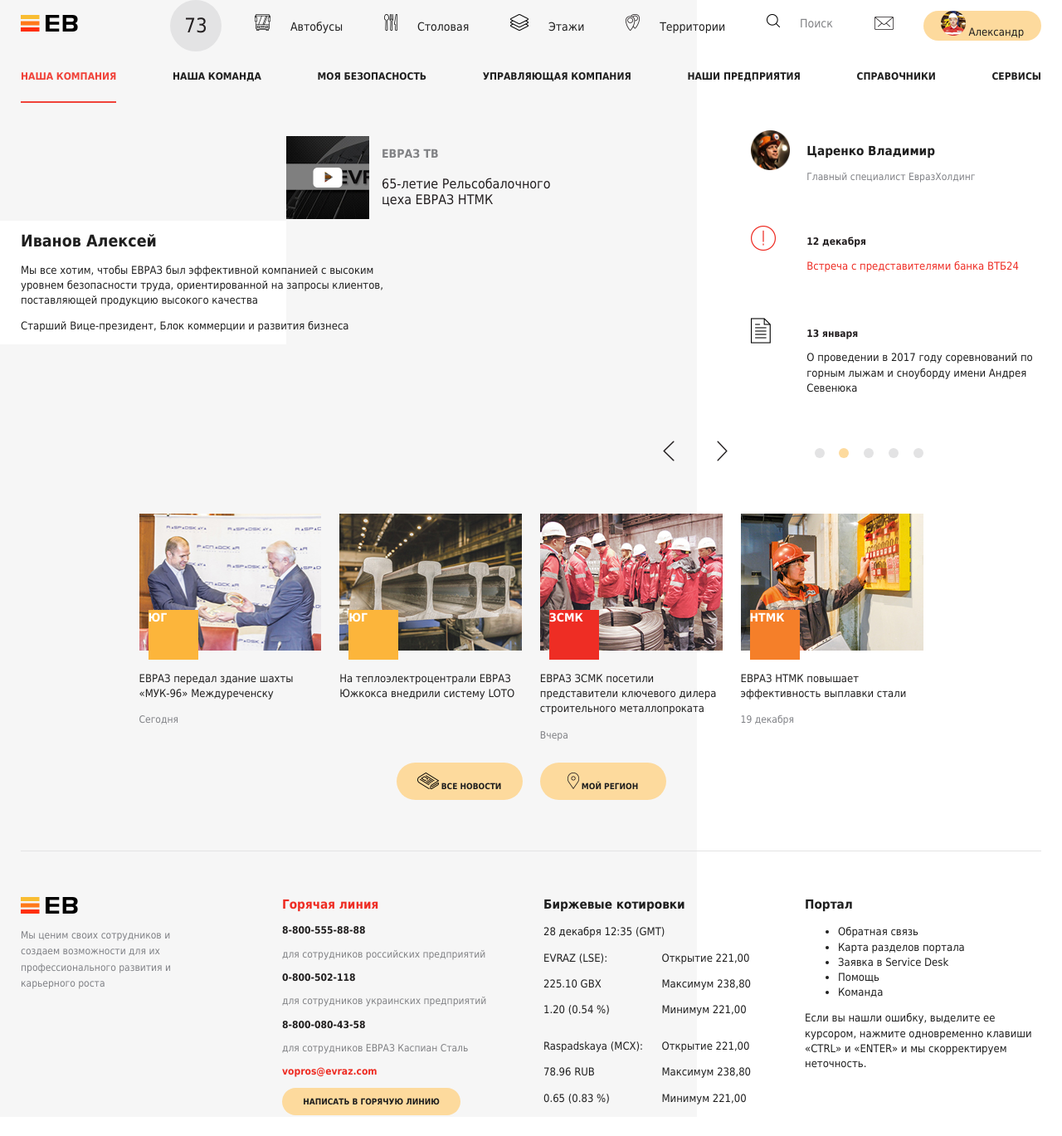
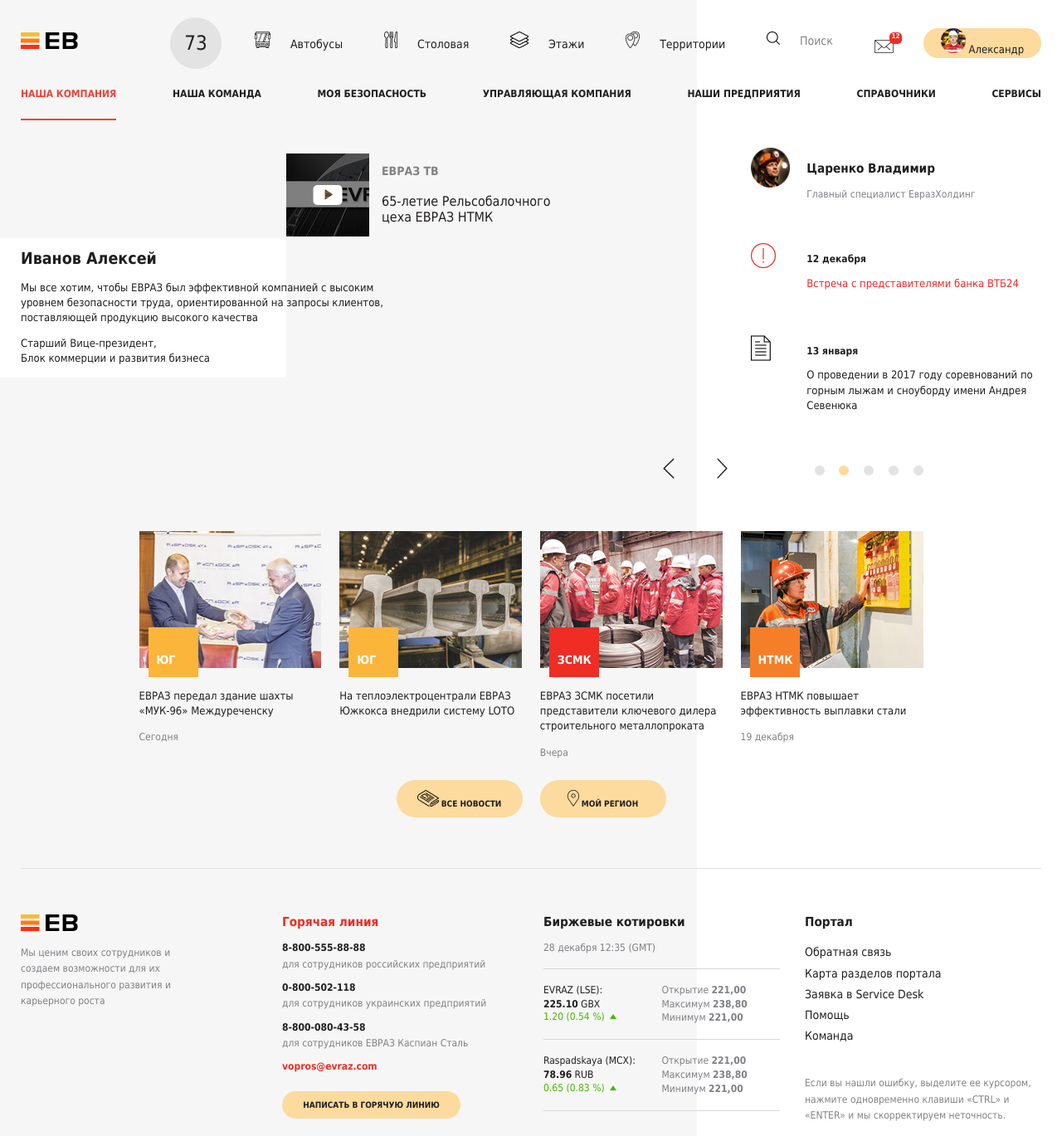
Before and after one commit to avylando/test_task, a website: page index.html in a window 1280 px wide. Shown: the whole page at 83% size. Before the commit the page ends 1346 px from the top, so only its background shows below. Drawn offline with nearby package versions, Linux system fonts and the light colour scheme; files that its build step writes are made by us from their sources.

Commit message:
End of styling

```diff
--- a/index.html
+++ b/index.html
@@ -61,8 +61,10 @@
             </ul>
             <ul class="page-header__user-menu user-menu">
               <li class="user-menu__item user-menu__item--messages">
-                <img src="img/icon-message.png" alt="message" width="23" height="16">
-                <a href="http://"></a>
+                <a class="user-menu__link user-menu__link--messages" href="http://">
+                  <img src="img/icon-message.png" alt="message" width="23" height="16">
+                  <div class="user-menu__label-messages">12</div>
+                </a>
               </li>
               <li class="user-menu__item user-menu__item--login">
                 <img src="img/icon-user.png" alt="user" width="30" height="30">
@@ -120,7 +122,8 @@
               <h2 class="quote__title">Иванов Алексей</h2>
               <p class="quote__text">Мы все хотим, чтобы ЕВРАЗ был эффективной компанией с высоким уровнем безопасности труда, ориентированной на
                 запросы клиентов, поставляющей продукцию высокого качества</p>
-              <p class="quote__sign">Старший Вице-президент, Блок коммерции и развития бизнеса</p>
+              <p class="quote__sign">Старший Вице-президент,
+                <br>Блок коммерции и развития бизнеса</p>
             </div>
 
           </div>
@@ -243,8 +246,7 @@
 
           <div class="page-footer__block page-footer__block--firm">
             <img src="img/logo.png" alt="Evraz" class="page-footer__logo">
-            <p class="page-footer__credo">Мы ценим своих сотрудников и создаем возможности
-              для их профессионального развития и карьерного роста</p>
+            <p class="page-footer__credo">Мы ценим своих сотрудников и создаем возможности для их профессионального развития и карьерного роста</p>
           </div>
 
           <div class="page-footer__block page-footer__block--contacts">
@@ -274,37 +276,39 @@
               <div class="exchange-table__body">
                 <div class="exchange-table__row">
                   <div class="exchange-table__cell">
-                    <p class="exchange__cell-item exchange__cell-item--type">EVRAZ (LSE):</p>
-                    <p class="exchange__cell-item exchange__cell-item--current">225.10 GBX</p>
-                    <p class="exchange__cell-item exchange__cell-item--changes">1.20 (0.54 %)</p>
+                    <p class="exchange-table__cell-item exchange-table__cell-item--type">EVRAZ (LSE):</p>
+                    <p class="exchange-table__cell-item exchange-table__cell-item--current">
+                      <span class="exchange-table__value">225.10</span> GBX</p>
+                    <p class="exchange-table__cell-item exchange-table__cell-item--changes">1.20 (0.54 %)</p>
                   </div>
                   <div class="exchange-table__cell">
-                    <p class="exchange__cell-item exchange__cell-item--course">Открытие
-                      <span class="exhange__value">221,00</span>
+                    <p class="exchange-table__cell-item exchange-table__cell-item--course">Открытие
+                      <span class="exchange-table__value">221,00</span>
                     </p>
-                    <p class="exchange__cell-item exchange__cell-item--course">Максимум
-                      <span class="exhange__value">238,80</span>
+                    <p class="exchange-table__cell-item exchange-table__cell-item--course">Максимум
+                      <span class="exchange-table__value">238,80</span>
                     </p>
-                    <p class="exchange__cell-item exchange__cell-item--course">Минимум
-                      <span class="exhange__value">221,00</span>
+                    <p class="exchange-table__cell-item exchange-table__cell-item--course">Минимум
+                      <span class="exchange-table__value">221,00</span>
                     </p>
                   </div>
                 </div>
                 <div class="exchange-table__row">
                   <div class="exchange-table__cell">
-                    <p class="exchange__cell-item exchange__cell-item--type">Raspadskaya (MCX):</p>
-                    <p class="exchange__cell-item exchange__cell-item--current">78.96 RUB</p>
-                    <p class="exchange__cell-item exchange__cell-item--changes">0.65 (0.83 %)</p>
+                    <p class="exchange-table__cell-item exchange-table__cell-item--type">Raspadskaya (MCX):</p>
+                    <p class="exchange-table__cell-item exchange-table__cell-item--current">
+                      <span class="exchange-table__value">78.96</span> RUB</p>
+                    <p class="exchange-table__cell-item exchange-table__cell-item--changes">0.65 (0.83 %)</p>
                   </div>
                   <div class="exchange-table__cell">
-                    <p class="exchange__cell-item exchange__cell-item--course">Открытие
-                      <span class="exhange__value">221,00</span>
+                    <p class="exchange-table__cell-item exchange-table__cell-item--course">Открытие
+                      <span class="exchange-table__value">221,00</span>
                     </p>
-                    <p class="exchange__cell-item exchange__cell-item--course">Максимум
-                      <span class="exhange__value">238,80</span>
+                    <p class="exchange-table__cell-item exchange-table__cell-item--course">Максимум
+                      <span class="exchange-table__value">238,80</span>
                     </p>
-                    <p class="exchange__cell-item exchange__course">Минимум
-                      <span class="exhange__value">221,00</span>
+                    <p class="exchange-table__cell-item exchange-table__cell-item--course">Минимум
+                      <span class="exchange-table__value">221,00</span>
                     </p>
                   </div>
                 </div>
@@ -332,7 +336,8 @@
               </li>
             </ul>
             <p class="page-footer__note">Если вы нашли ошибку, выделите ее курсором, нажмите одновременно клавиши «CTRL» и «ENTER» и мы скорректируем
-              неточность.</p>
+              неточность.
+            </p>
           </div>
 
         </div>
--- a/sass/blocks/exchange-table.scss
+++ b/sass/blocks/exchange-table.scss
@@ -5,6 +5,15 @@
 
 .exchange-table__caption {
   display: table-caption;
+  color: #7f7f85;
+
+  @include txt-mini;
+}
+
+.exchange-table__caption,
+.exchange-table__cell {
+  padding-bottom: 17px;
+  border-bottom: 1px solid $tableborder;
 }
 
 .exchange-table__body {
@@ -13,9 +22,45 @@
 
 .exchange-table__row {
   display: table-row;
+  height: 45px;
 }
 
 .exchange-table__cell {
   display: table-cell;
   width: 50%;
+  padding-top: 17px;
 }
+
+.exchange-table__cell-item {
+  font-size: 12px;
+  line-height: 16.8px;
+  color: $txtfooter;
+  margin-top: 0;
+  margin-bottom: 0;
+
+  &--changes {
+    position: relative;
+    color: $courseplus;
+
+    @include txt-mini;
+
+    &::after {
+      position: absolute;
+      content: "";
+      top: 4px;
+      left: 80px;
+      width: 8px;
+      height: 7px;
+      background-image: url("../img/icon-arrow-up.png");
+      background-repeat: no-repeat;
+    }
+  }
+
+  &--course {
+    color: $txtgreysecond;
+  }
+}
+
+.exchange-table__value {
+  font-weight: 700;
+}
--- a/sass/blocks/page-footer.scss
+++ b/sass/blocks/page-footer.scss
@@ -6,6 +6,7 @@
   display: flex;
   justify-content: space-between;
   padding-top: 55px;
+  padding-bottom: 36px;
   border-top: 1px solid $borderfooter;
 }
 
@@ -32,7 +33,8 @@
   font-size: 12px;
   line-height: 14.4px;
   font-weight: 700;
-  color: $txtphone;
+  color: $txtfooter;
+  margin-bottom: 3px;
 }
 
 .page-footer__phone-sign {
@@ -44,6 +46,7 @@
 .page-footer__email {
   font-weight: 700;
   color: $txtred;
+  margin-bottom: 22px;
 
   @include txt-mini;
 }
@@ -52,3 +55,18 @@
   text-align: center;
   width: 215px;
 }
+
+.page-footer__menu {
+  font-size: 14px;
+  line-height: 25.2px;
+  color: $txtfooter;
+
+  @include list-unstyle;
+}
+
+.page-footer__note {
+  font-size: 12px;
+  line-height: 19.2px;
+  color: $txtgrey;
+  margin-top: 35px;
+}
--- a/sass/blocks/page-header.scss
+++ b/sass/blocks/page-header.scss
@@ -6,6 +6,7 @@
   display: flex;
   align-items: center;
   flex-wrap: wrap;
+  padding-top: 21px;
 }
 
 .page-header__logo {
--- a/sass/blocks/slide.scss
+++ b/sass/blocks/slide.scss
@@ -29,10 +29,13 @@
 }
 
 .slide__label-text {
+  display: inline-block;
   font-size: 14px;
   line-height: 19.6px;
   font-weight: 700;
   color: #ffffff;
+  margin-left: 10px;
+  margin-top: 30px;
 }
 
 .slide__text {
--- a/sass/blocks/user-menu.scss
+++ b/sass/blocks/user-menu.scss
@@ -12,6 +12,12 @@
 .user-menu__item {
   display: inline-block;
 
+  &--messages {
+    position: relative;
+    width: 33px;
+    height: 25px;
+  }
+
   &--login {
     text-align: center;
     width: 142px;
@@ -19,3 +25,26 @@
     background-color: $btncolor;
   }
 }
+
+.user-menu__link {
+  display: block;
+  &--messages {
+    margin-top: 9px;
+
+  }
+}
+
+.user-menu__label-messages {
+  position: absolute;
+  top: 0;
+  right: 0;
+  width: 15px;
+  height: 14px;
+  font-size: 8px;
+  line-height: 9.6px;
+  font-weight: 700;
+  color: #ffffff;
+  text-align: center;
+  border-radius: 5px;
+  background-color: $txtred;
+}
--- a/sass/variables.scss
+++ b/sass/variables.scss
@@ -2,7 +2,7 @@
 $txtmain: #1f1f1f;
 $txtsecond: #231f20;
 $txtthird: #201f1f;
-$txtphone: #211f1f;
+$txtfooter: #211f1f;
 $txtgrey: #818285;
 $txtgreysecond: #7f8085;
 $txtred: #ee2d24;
@@ -14,3 +14,5 @@
 $labelzsmk: #ee2d24;
 $labelntmk: #f57f29;
 $borderfooter: #e3e3e4;
+$tableborder: #d7d7d9;
+$courseplus: #46b900;
```
